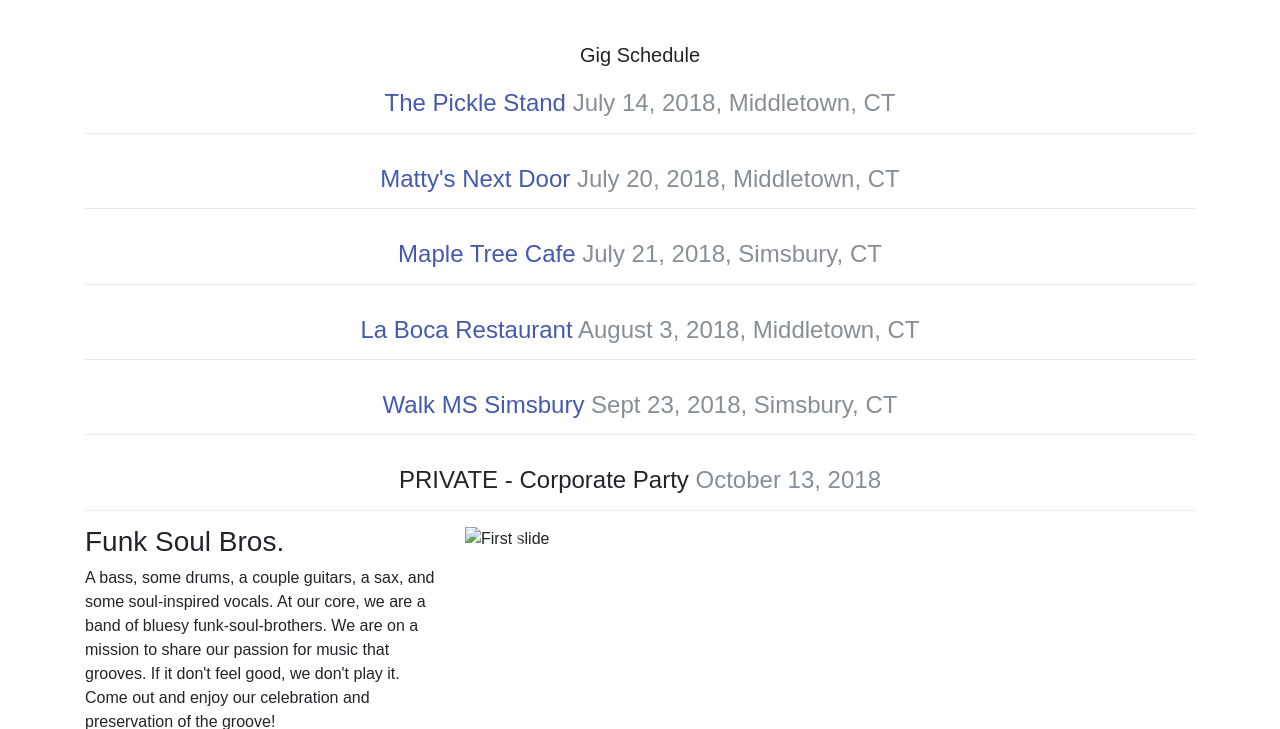
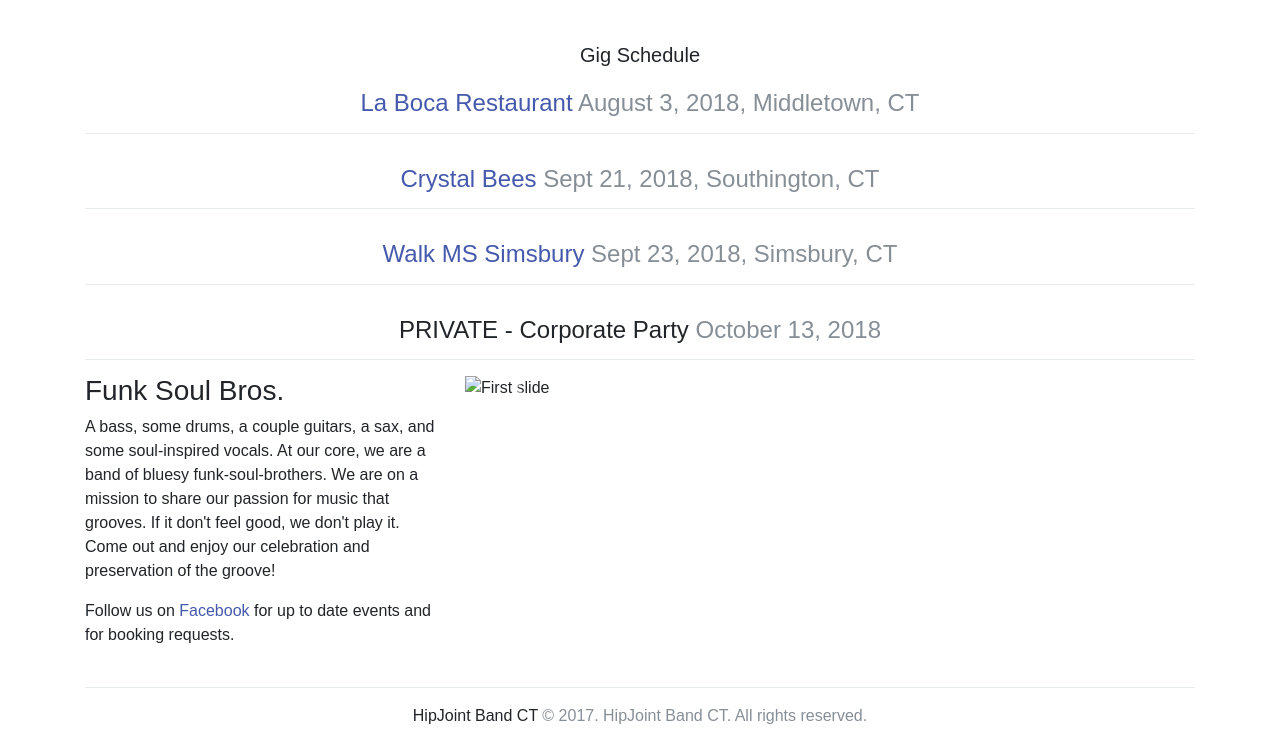
Before and after one commit to somecallmejosh/hipjoint, a Jekyll site: the page built from index.md, in a window 1280 px wide and 900 px high, scrolled down 512 px, cut to the strip 171-900 px from the top of the window. Built offline with Jekyll 4.4.1, drawn with Linux system fonts in a browser that asks for light colours; nearby versions of some CDN libraries; some web fonts are replaced.

Commit message:
Update index.md

```diff
--- a/index.md
+++ b/index.md
@@ -13,17 +13,11 @@ layout: page
   </div>
   <h1 class="text-center h5">Gig Schedule</h1>
 
-    <div class="border border-top-0 border-left-0 border-right-0 border-color-secondary text-center p-3 mb-3 h4">
-        <a href="https://www.facebook.com/thepicklestand/">The Pickle Stand</a> <span class="text-secondary">July 14, 2018, Middletown, CT</span>
+   <div class="border border-top-0 border-left-0 border-right-0 border-color-secondary text-center p-3 mb-3 h4">
+        <a href="http://labocamexican.com">La Boca Restaurant</a> <span class="text-secondary">August 3, 2018, Middletown, CT</span>
   </div>
       <div class="border border-top-0 border-left-0 border-right-0 border-color-secondary text-center p-3 mb-3 h4">
-        <a href="http://www.mattysnextdoor.com/">Matty's Next Door</a> <span class="text-secondary">July 20, 2018, Middletown, CT</span>
-  </div>
-      <div class="border border-top-0 border-left-0 border-right-0 border-color-secondary text-center p-3 mb-3 h4">
-        <a href="http://www.mapletreecafe.com/">Maple Tree Cafe</a> <span class="text-secondary">July 21, 2018, Simsbury, CT</span>
-  </div>
-  <div class="border border-top-0 border-left-0 border-right-0 border-color-secondary text-center p-3 mb-3 h4">
-        <a href="http://labocamexican.com">La Boca Restaurant</a> <span class="text-secondary">August 3, 2018, Middletown, CT</span>
+        <a href="http://crystalbees.com/">Crystal Bees</a> <span class="text-secondary">Sept 21, 2018, Southington, CT</span>
   </div>
     <div class="border border-top-0 border-left-0 border-right-0 border-color-secondary text-center p-3 mb-3 h4">
         <a href="http://main.nationalmssociety.org/site/TR/Walk/CTNWalkEvents?pg=entry&fr_id=29751">Walk MS Simsbury</a> <span class="text-secondary">Sept 23, 2018, Simsbury, CT</span>
```
